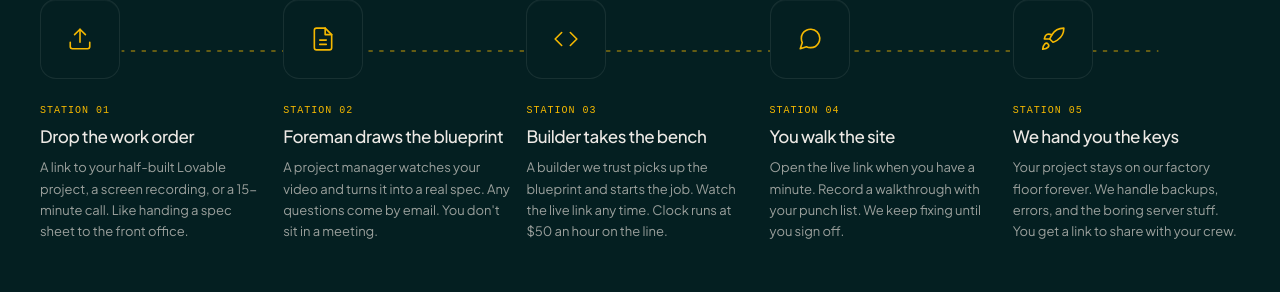
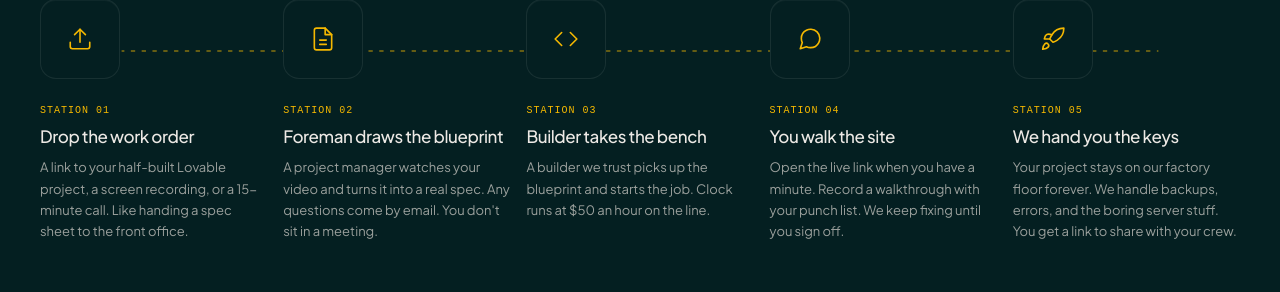
Before and after one commit to BK13-c/sagan-ship-weekend, a plain HTML site: page index.html in a window 1280 px wide. Shown: the part 2485-2777 px from the top of the page. Drawn offline with nearby package versions, Linux system fonts and the light colour scheme; a web font is replaced by a local one.

Commit message:
Remove 'Watch the live link any time' from Station 03 copy

```diff
--- a/index.html
+++ b/index.html
@@ -513,7 +513,7 @@ tailwind.config = {
           <div class="mt-6">
             <div class="text-[10px] font-mono text-rust-500 mb-1.5 tracking-widest">STATION 03</div>
             <div class="text-[17px] font-medium tracking-tight mb-2">Builder takes the bench</div>
-            <div class="text-[13px] text-paper-200/70 leading-relaxed">A builder we trust picks up the blueprint and starts the job. Watch the live link any time. Clock runs at $50 an hour on the line.</div>
+            <div class="text-[13px] text-paper-200/70 leading-relaxed">A builder we trust picks up the blueprint and starts the job. Clock runs at $50 an hour on the line.</div>
           </div>
         </div>
 
```
